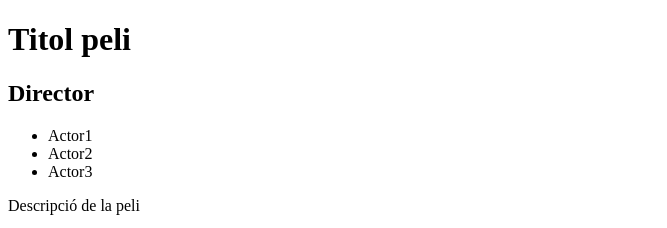
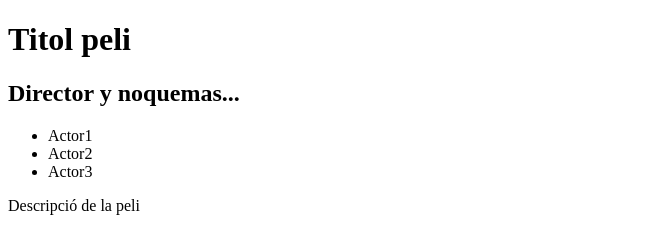
Before and after one commit to cristeasav/T2-1-HTML, a plain HTML site: page index.html in a window 1280 px wide. Shown: the top 228 px of the page, without its empty margins (0-667 px from the left). Drawn offline with Linux system fonts and the light colour scheme.

Commit message:
He cambiado el director

```diff
--- a/index.html
+++ b/index.html
@@ -6,7 +6,7 @@
 </head>
 <body>
   <h1>Titol peli</h1>
-  <h2>Director</h2>
+  <h2>Director y noquemas...</h2>
   <ul>
     <li>Actor1</li>
     <li>Actor2</li>
```
